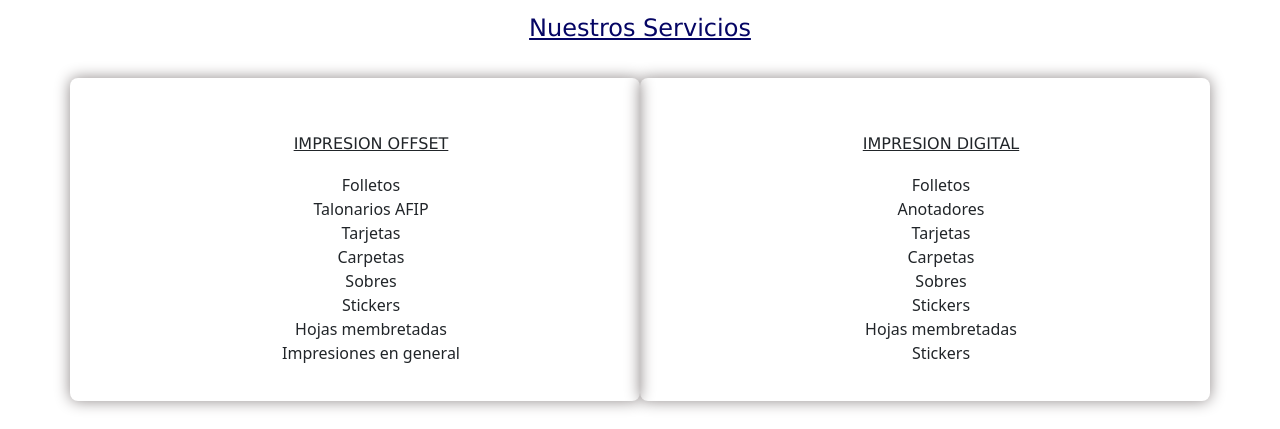
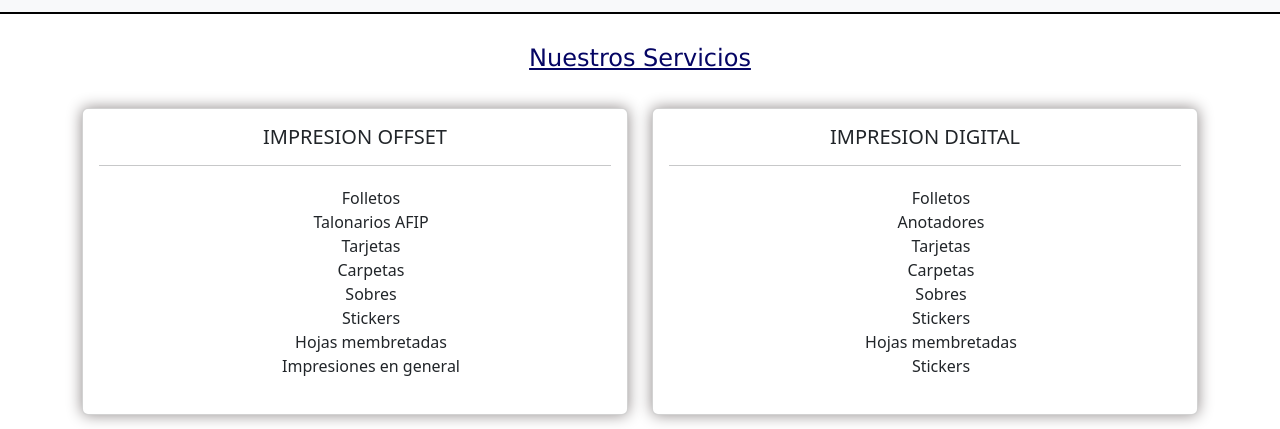
Before and after one commit to adrita10ar/2da-Pre-Entrega, a plain HTML site: page html/servicios.html in a window 1280 px wide. Shown: the part 136-565 px from the top of the page. Drawn offline with nearby package versions, Linux system fonts and the light colour scheme; files whose address does not match are found by name.

Commit message:
Faltan 2 htmls

```diff
--- a/css/estilos.css
+++ b/css/estilos.css
@@ -54,7 +54,7 @@ h1 {
     font-family: Verdana, Geneva, Tahoma, sans-serif;
     font-size: 150%;
     color: rgb(5, 5, 100);
-    margin: 10px 0px;
+    margin: 20px 0px 20px 0px;
     padding-bottom: 15px;
 }
 
@@ -67,6 +67,10 @@ h2 {
 }
 
 /* INSTITUCIONAL */
+
+.container-fluid {
+    margin-bottom: 20px;
+}
 
 .imgInstitucional {
     border-radius: 8px;
@@ -88,6 +92,10 @@ h2 {
 
 /* SERVICIOS */
 
+.container {
+    margin-bottom: 20px;
+}
+
 .impresion {
     border-radius: 8px;
     box-shadow: 0px 0px 15px #8f8989;
@@ -99,14 +107,19 @@ h2 {
 
 
 .servicosLista {
+    text-align: center;
     list-style: none;
-    display: inline-block;
     margin: 20px;
 
 }
 
 
 /* Portfolio */
+
+.conteinerPortfolio {
+    margin-bottom: 20px;
+
+}
 
 .imgPortfolio {
     display: block;
@@ -125,33 +138,6 @@ text-align: center;
 #portfolioRigth {
     margin-left: 200px;
 }
-
-/* .sectionPortfolio {
-    height: auto;
-    width: 100%;
-    display: flex;
-    margin: 30px 0px 20px 0px;
-    justify-content: center;
-    text-align: center;
-}
-
-.contenedorPortfolio {
-    border-radius: 8px;
-    box-shadow: 0px 0px 15px #8f8989;
-    width: 30%;
-    height: auto;
-    display: block;
-    margin: 20px 10px 10px 10px;
-} */
-
-/* .contenedorPortfolio p {
-    background-color: solid rgb(5, 5, 100);
-    font-family: Verdana, Geneva, Tahoma, sans-serif;
-    text-align: center;
-    font-weight: bold;
-    font-size: 16px;
-    text-transform: uppercase;
-} */
 
 /* CONTACTO */
 
--- a/html/servicios.html
+++ b/html/servicios.html
@@ -59,14 +59,13 @@
 
         <div class="container">
 
-            <div class="row">
-
-                <div class="impresion col-xl-6 col-md-6 col-sm-12 text-center">
-
+            <div class="row row-cols-1 row-cols-md-2 g-4">
+                <div class="col">
+                    <div class="card">
+                        <div class="card-body">
+                            <h5 class="card-title">IMPRESION OFFSET</h5>
+                            <hr>
                             <ul class="servicosLista">
-
-                        <h2>IMPRESION OFFSET</h2>
-
                                 <li>Folletos</li>
                                 <li>Talonarios AFIP</li>
                                 <li>Tarjetas</li>
@@ -77,13 +76,14 @@
                                 <li>Impresiones en general</li>
                             </ul>
                         </div>
-
-                <div class="impresion col-xl-6 col-md-6 col-sm-12 text-center">
-
+                    </div>
+                </div>
+                <div class="col">
+                    <div class="card">
+                        <div class="card-body">
+                            <h5 class="card-title">IMPRESION DIGITAL</h5>
+                            <hr>
                             <ul class="servicosLista">
-
-                        <h2>IMPRESION DIGITAL</h2>
-
                                 <li>Folletos</li>
                                 <li>Anotadores</li>
                                 <li>Tarjetas</li>
@@ -94,7 +94,8 @@
                                 <li>Stickers</li>
                             </ul>
                         </div>
-
+                    </div>
+                </div>
             </div>
         </div>
     </main>
```
Also changed, not shown: html/porfolio.html (+9 -63 lines). Lines whose indentation alone changed are shown as unchanged.
